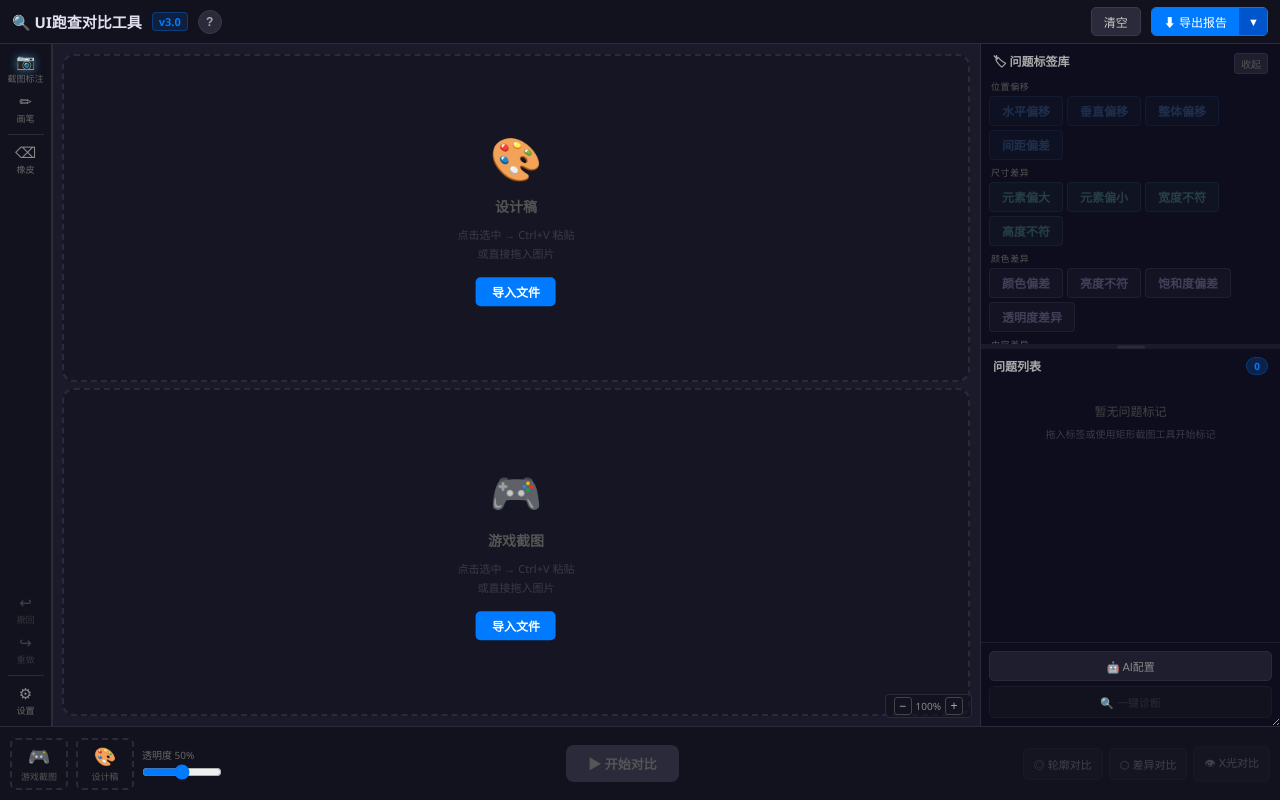
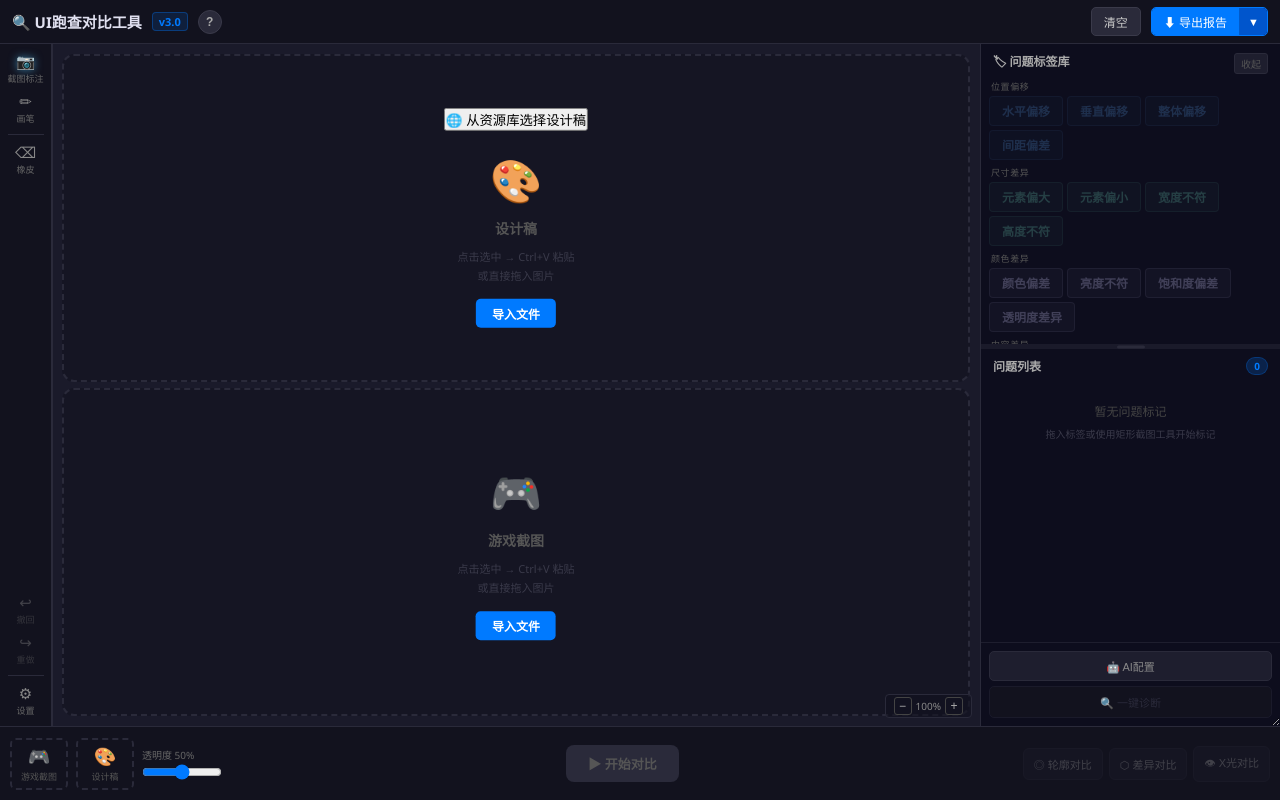
Before and after one commit to zhoushun9966/ui-checker, a plain HTML site: page index.html in a window 1280 px wide. Drawn offline with Linux system fonts and the light colour scheme.

Commit message:
Update index.html

```diff
--- a/index.html
+++ b/index.html
@@ -72,6 +72,9 @@
            ondragover="vzDragOver(event,this)" ondragleave="vzDragLeave(this)" ondrop="vzDrop(event,'ps')">
         <img class="vz-preview" id="vz-preview-ps" src="">
         <div class="vz-upload-content">
+          <button id="btn-resource-library" class="btn-primary" style="margin-bottom: 10px;">
+          🌐 从资源库选择设计稿
+          </button>
           <span class="vz-icon">🎨</span>
           <span class="vz-label">设计稿</span>
           <span class="vz-hint">点击选中 → Ctrl+V 粘贴<br>或直接拖入图片</span>
```
